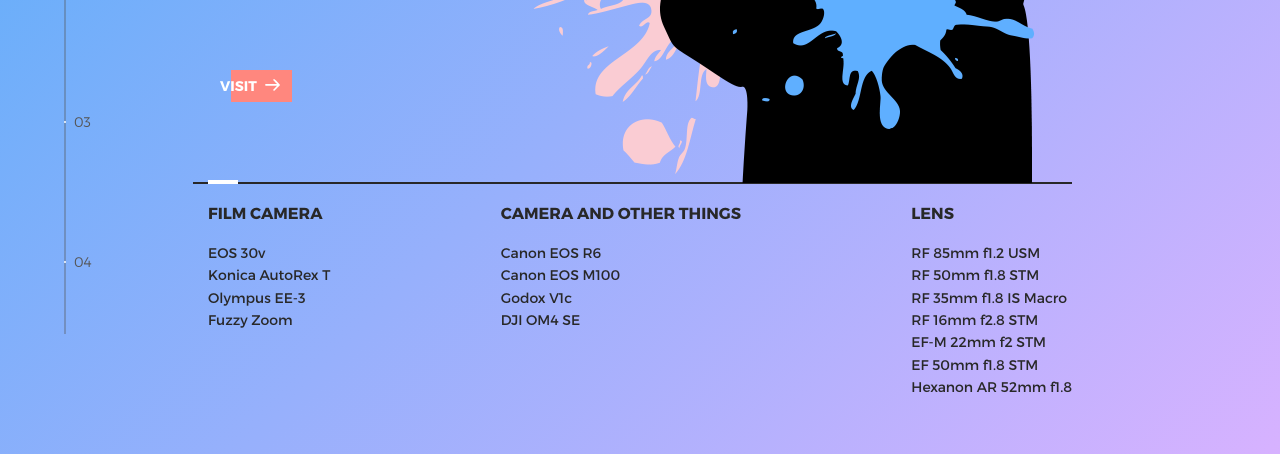
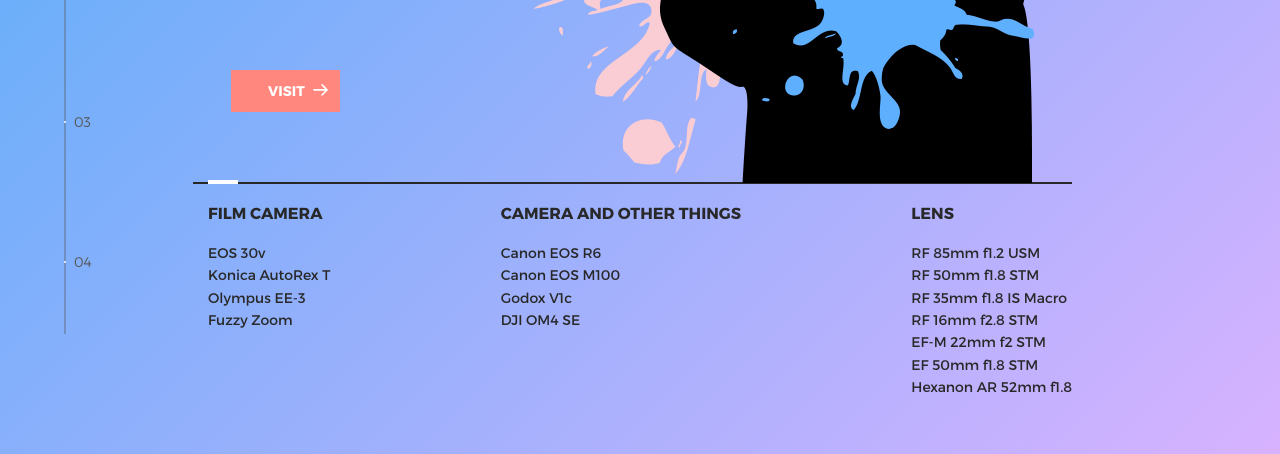
Before and after one commit to Minjae87/flopic87, a plain HTML site: page index.html in a window 1280 px wide. Shown: the part 346-800 px from the top of the page. Drawn offline with nearby package versions, Linux system fonts and the light colour scheme.

Commit message:
Add files via upload

```diff
--- a/assets/css/main.css
+++ b/assets/css/main.css
@@ -662,7 +662,7 @@ filter: progid:DXImageTransform.Microsoft.gradient( startColorstr='#57aef9', end
 }
 .intro--banner button {
     position: relative;
-    padding: 5px 17px 5px 12px;
+    padding: 10px 17px 10px 60px;
     font-weight: 700;
     text-transform: uppercase;
     background-color: transparent;
```
